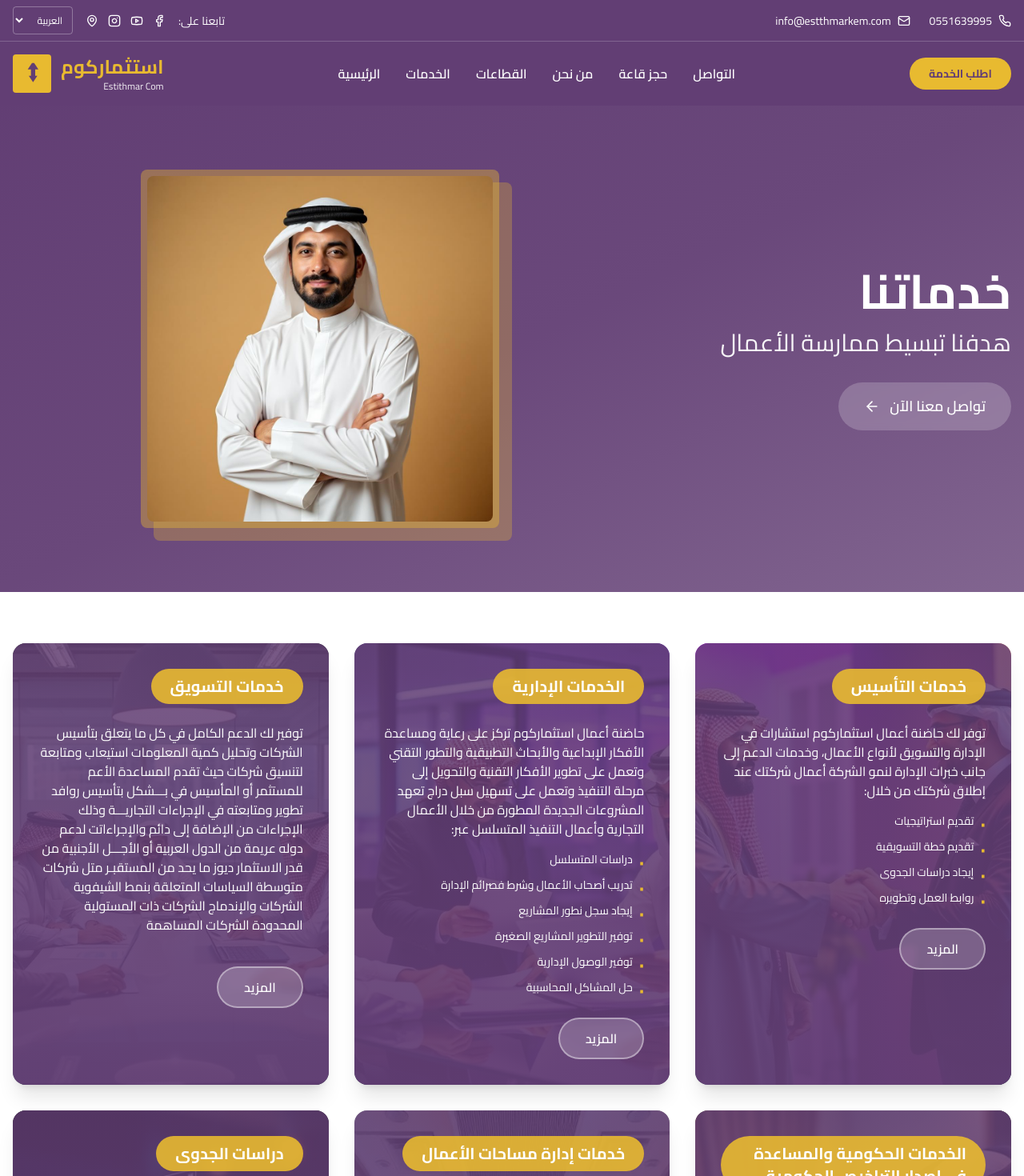
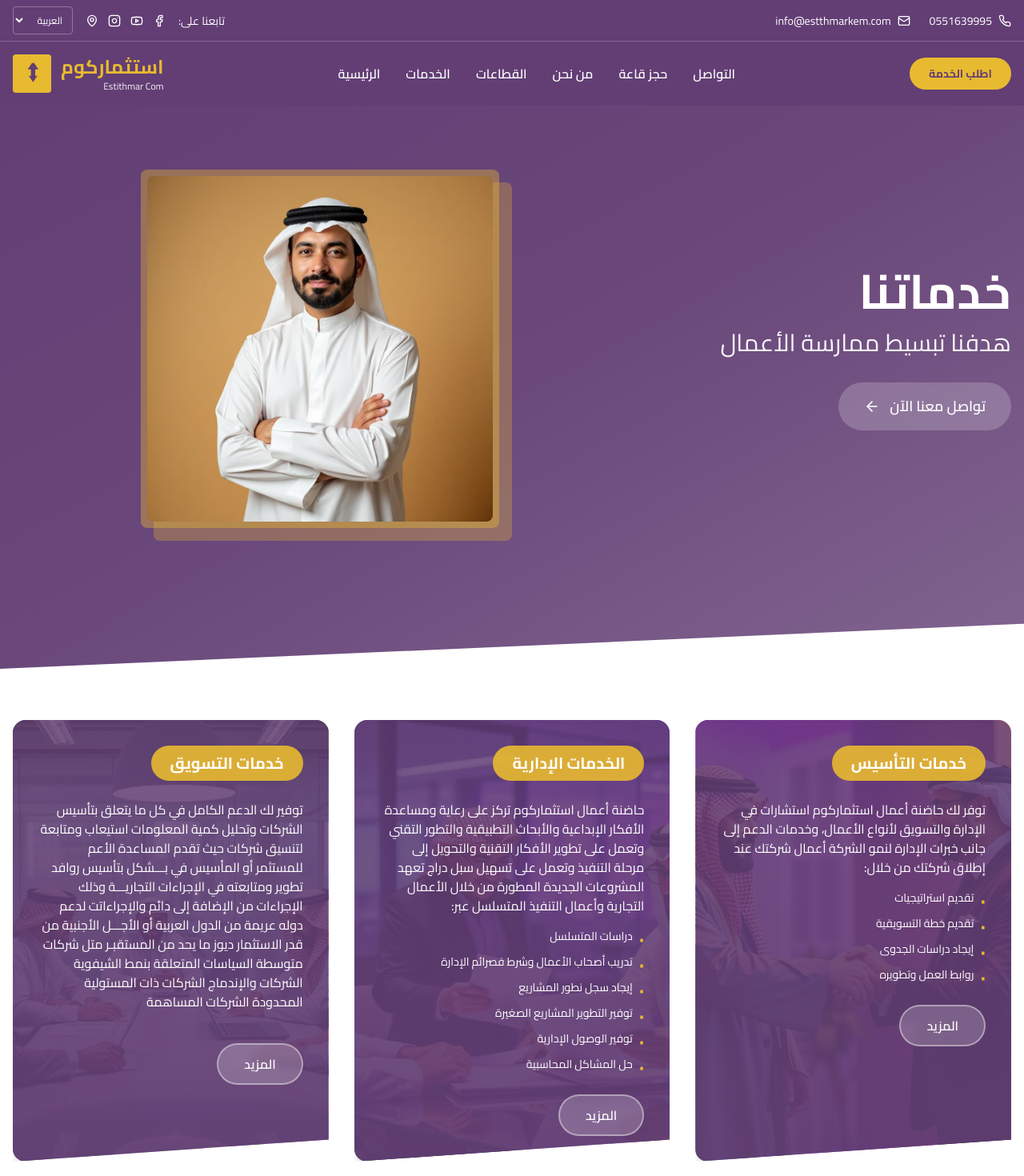
Before and after one commit to Estithmarcom-Marketing/estithmarcom-ksa, a React (Vite) app: page /services in a window 1280 px wide. Shown: the top 1470 px of the page at 80% size. Built offline with nearby package versions, Linux system fonts and the light colour scheme; the HTML template or start-up script is replaced by a standard one.

Commit message:
Add diagonal borders to sections
Update the hero section and service cards to have diagonal bottom borders that match the provided image. This involves modifying the CSS to create a non-horizontal, non-straight edge for these elements.

```diff
--- a/src/components/services/ServiceDetailCard.tsx
+++ b/src/components/services/ServiceDetailCard.tsx
@@ -12,7 +12,7 @@ const ServiceDetailCard = ({ image, titleKey, descriptionKey, bullets }: Service
   const isRTL = language === 'ar';
 
   return (
-    <div className="relative rounded-2xl overflow-hidden shadow-xl hover:shadow-2xl transition-all hover:-translate-y-2 duration-300 group h-full">
+    <div className="relative rounded-2xl overflow-hidden shadow-xl hover:shadow-2xl transition-all hover:-translate-y-2 duration-300 group h-full" style={{ clipPath: 'polygon(0 0, 100% 0, 100% 95%, 0 100%)' }}>
       {/* Background Image */}
       <div className="absolute inset-0">
         <img
--- a/src/pages/Services.tsx
+++ b/src/pages/Services.tsx
@@ -84,7 +84,7 @@ const Services = () => {
       <Header />
 
       {/* Hero Section */}
-      <section className="relative bg-gradient-to-br from-primary via-primary/95 to-primary/80 overflow-hidden">
+      <section className="relative bg-gradient-to-br from-primary via-primary/95 to-primary/80 overflow-hidden pb-16 md:pb-24" style={{ clipPath: 'polygon(0 0, 100% 0, 100% 92%, 0 100%)' }}>
         <div className="container mx-auto px-4 py-12 md:py-16 lg:py-20">
           <div className={`grid grid-cols-1 lg:grid-cols-2 gap-8 items-center ${dir === 'rtl' ? 'lg:flex-row-reverse' : ''}`}>
             {/* Professional Image */}
```
